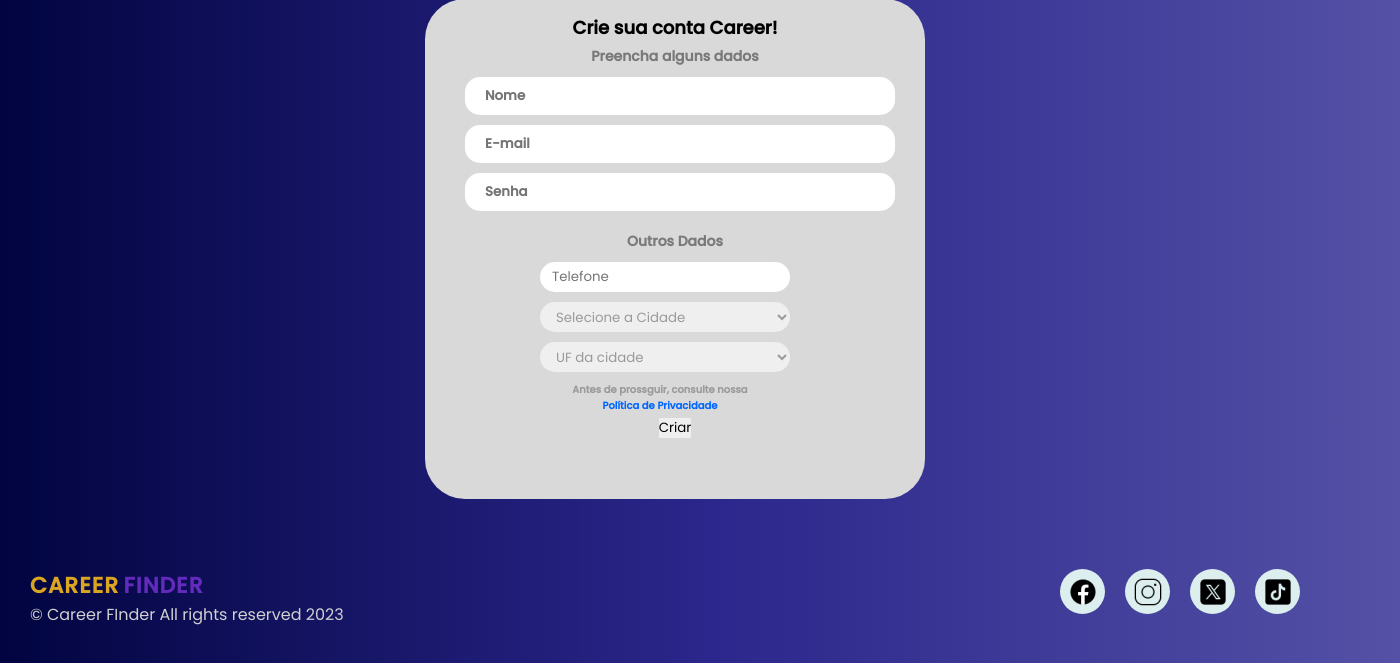
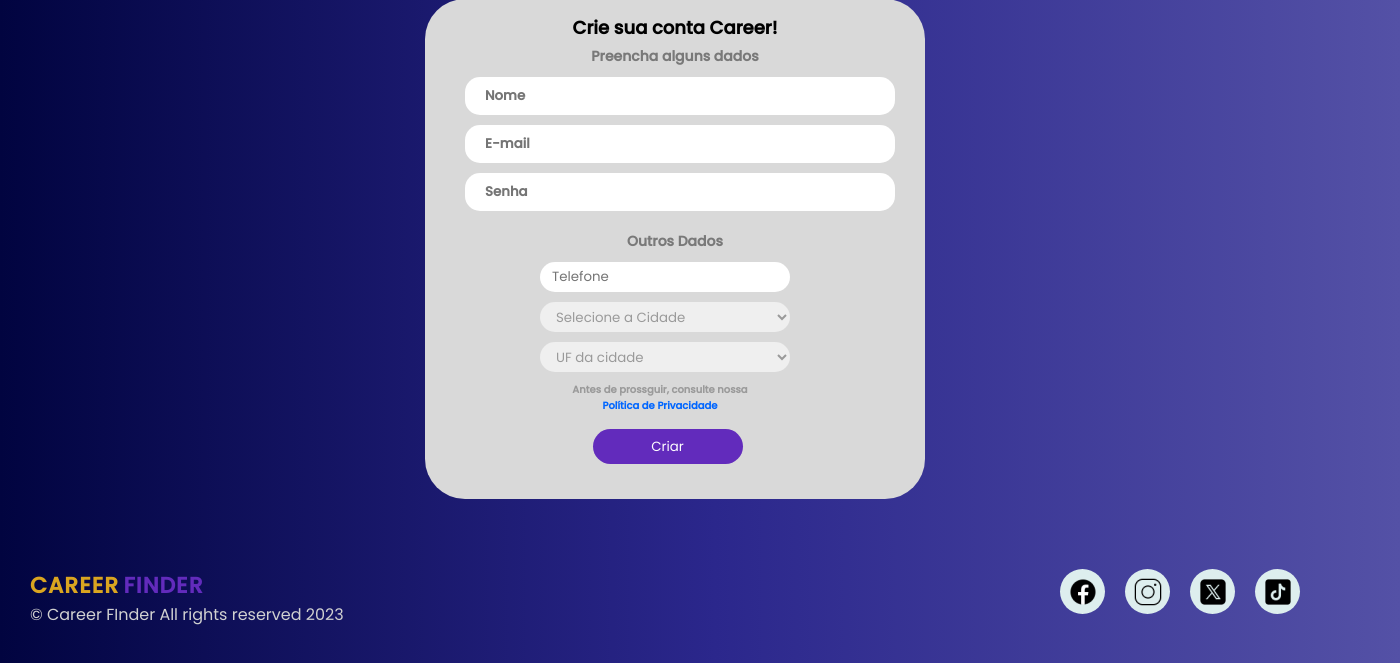
Before and after one commit to Nic-Lemes/career-finder, a PHP site: page /html/sign-up.html in a window 1400 px wide. Shown: the part 90-753 px from the top of the page. Run offline with PHP 8.4, Linux system fonts and the light colour scheme.

Commit message:
submit button stylized

```diff
--- a/css/sign-up.css
+++ b/css/sign-up.css
@@ -145,6 +145,7 @@ a#sign-up.account {
   color: #9a9a9a;
 }
 
+/********** PRIVACY POLICY *********/
 #text-privacy {
   font-size: 10px;
   font-weight: 700;
@@ -159,6 +160,16 @@ a#sign-up.account {
   color: #0066FF;
 }
 
+/********** BUTTON *********/
+#create-btn {
+  margin-left: -15px;
+  margin-top: 15px;
+  height: 35px;
+  width: 150px;
+  border-radius: 30px;
+  color: #fff;
+  background: #622BBC;
+}
 
 /********** FOOTER *********/
 .footer {
--- a/html/sign-up.html
+++ b/html/sign-up.html
@@ -112,7 +112,7 @@
 
           <p id="text-privacy">Antes de prossguir, consulte nossa <a href="#" id="privacy-policy">Política de Privacidade</a></p>
 
-          <input type="button" value="Criar">
+          <input type="button" value="Criar" id="create-btn">
     </form>
   </div>
 
```
